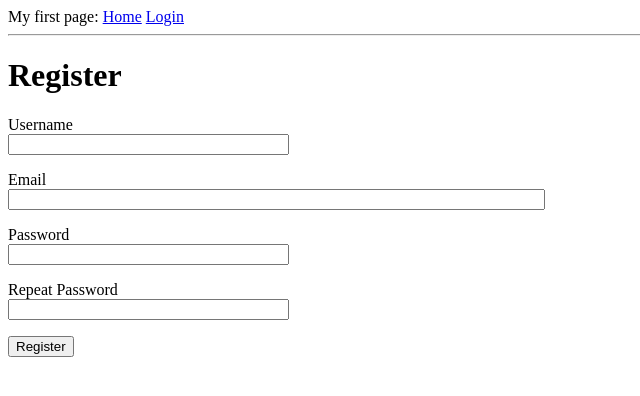
After one commit to IzabelaMamrot/flask_app, a Flask app: page /register in a window 1280 px wide. The commit adds this page. Shown: the top 396 px of the page, without its empty margins (0-640 px from the left). Run offline with Flask 2, Linux system fonts and the light colour scheme.

Commit message:
added register form

```diff
--- a/app/forms.py
+++ b/app/forms.py
@@ -1,9 +1,30 @@
 from flask_wtf import FlaskForm
 from wtforms import StringField, PasswordField, BooleanField, SubmitField
-from wtforms.validators import DataRequired
+from wtforms.validators import ValidationError, DataRequired, Email, EqualTo
+from app.models import User
 
 class LoginForm(FlaskForm):
     username = StringField('Username', validators=[DataRequired()]) #
     password = PasswordField('Password', validators=[DataRequired()])
     remember_me = BooleanField('Remember Me')
     submit = SubmitField('Sing In')
+
+class RegistrationForm(FlaskForm):
+    username = StringField('Username', validators=[DataRequired()])
+    email = StringField('Email', validators=[DataRequired(), Email()])
+    password = PasswordField('Password', validators=[DataRequired()])
+    password2 = PasswordField(
+        'Repeat Password', validators=[DataRequired(), EqualTo('password')])
+    submit = SubmitField('Register')
+
+    #sprawdzenie czy istatnie juz w bazie taki uzytkownik i email
+
+    def validate_username(self, username):
+        user = User.query.filter_by(username=username.data).first()
+        if user is not None:
+            raise ValidationError('Please use a different username.')
+
+    def validate_email(self, email):
+        user = User.query.filter_by(email=email.data).first()
+        if user is not None:
+            raise ValidationError('Please use a different email address.')
--- a/app/routes.py
+++ b/app/routes.py
@@ -1,15 +1,25 @@
-from flask import render_template, flash, redirect
-from flask_login import current_user, login_user, logout_user
-from app import app
-from app.forms import LoginForm
+from flask import render_template, flash, redirect, request
+from flask_login import current_user, login_user, logout_user, login_required
+from app import app, db
+from app.forms import LoginForm, RegistrationForm
 from app.models import User
+from werkzeug.urls import url_parse
 
 @app.route('/') #dokoratory tworzine miedzy URL a argumentem funkcji
 @app.route('/index')
+#@login_required
 def index():
-    user = {'username': 'Wojtasek '} #slownik- json
-
-    return render_template('index.html', title='First Page', user=user)
+    posts = [
+        {
+            'author': {'username': 'John'},
+            'body': 'Beautiful day in Portland!'
+        },
+        {
+            'author': {'username': 'Susan'},
+            'body': 'The Avengers movie was so cool!'
+        }
+    ]
+    return render_template('index.html', title='First Page', posts=posts)
     #''' bedzie zwocone wszytko co jest w '''
 #Mamy dwa dekoratory, oznacza to ze przegladarka zazada jeden z dwoch adresow URL, a flask wywola te funkcje i przekaze jej wartosc
 
@@ -26,7 +36,40 @@ def login():
             return redirect(url_for('login'))
         login_user(user, remember=form.remember_me.data)
         return redirect(url_for('index'))
+    if form.validate_on_submit():
+        user = User.query.filter_by(username=form.username.data).first()
+        if user is None or not user.check_password(form.password.data):
+            flash('Invalid username or password')
+            return redirect(url_for('login'))
+        login_user(user, remember=form.remember_me.data)
+        next_page = request.args.get('next')
+        if not next_page or url_parse(next_page).netloc != '':
+            next_page = url_for('index')
+        return redirect(next_page)
     return render_template('login.html', title='Sing In', form=form)
+#Jeśli adres URL logowania nie ma next argumentu, użytkownik jest
+# przekierowywany na stronę indeksu.
+#Jeśli adres URL logowania zawiera next argument, który jest ustawiony
+#na inna sciezke, wówczas
+# użytkownik jest przekierowywany do tego adresu URL.
+#Jeśli adres URL logowania zawiera next argument, który jest ustawiony
+#  na pełny adres URL, który zawiera nazwę domeny, wówczas użytkownik
+# jest przekierowywany na stronę indeksu.
+
+
+@app.route('/register', methods=['GET', 'POST'])
+def register():
+    if current_user.is_authenticated: #czy nie jest zalogowany
+        return redirect(url_for('index'))
+    form = RegistrationForm()
+    if form.validate_on_submit(): #obsluga formularza - tworzenie nowego uzytkownika
+        user = User(username=form.username.data, email=form.email.data)
+        user.set_password(form.password.data)
+        db.session.add(user)
+        db.session.commit()
+        flash('Congratulations, you are now a registered user!')
+        return redirect(url_for('login'))
+    return render_template('register.html', title='Register', form=form)
 
 
 @app.route('/logout')
--- a/app/templates/index.html
+++ b/app/templates/index.html
@@ -1,7 +1,7 @@
 {% extends "base.html" %}
 
 {% block content %}
-    <h1>Hi, {{ user.username }}</h1>
+    <h1>Hi, {{ current_user.username }}!</h1>
     {% for post in posts %}
     <div><p>{{ post.author.username }} says: <b>{{ post.body }}</b></p></div>
     {% endfor %}
--- a/app/templates/login.html
+++ b/app/templates/login.html
@@ -20,5 +20,6 @@
         </p>
         <p>{{ form.remember_me() }} {{ form.remember_me.label }}</p>
         <p>{{ form.submit() }}</p>
+        <p>New User? <a href="{{ url_for('register') }}">Click to Register!</a></p>
     </form>
 {% endblock %}
--- /dev/null
+++ b/app/templates/register.html
@@ -0,0 +1,37 @@
+{% extends "base.html" %}
+
+{% block content %}
+    <h1>Register</h1>
+    <form action="" method="post">
+        {{ form.hidden_tag() }}
+        <p>
+            {{ form.username.label }}<br>
+            {{ form.username(size=32) }}<br>
+            {% for error in form.username.errors %}
+            <span style="color: red;">[{{ error }}]</span>
+            {% endfor %}
+        </p>
+        <p>
+            {{ form.email.label }}<br>
+            {{ form.email(size=64) }}<br>
+            {% for error in form.email.errors %}
+            <span style="color: red;">[{{ error }}]</span>
+            {% endfor %}
+        </p>
+        <p>
+            {{ form.password.label }}<br>
+            {{ form.password(size=32) }}<br>
+            {% for error in form.password.errors %}
+            <span style="color: red;">[{{ error }}]</span>
+            {% endfor %}
+        </p>
+        <p>
+            {{ form.password2.label }}<br>
+            {{ form.password2(size=32) }}<br>
+            {% for error in form.password2.errors %}
+            <span style="color: red;">[{{ error }}]</span>
+            {% endfor %}
+        </p>
+        <p>{{ form.submit() }}</p>
+    </form>
+{% endblock %}
```
Also changed, not shown: app/models.py (+10 -2 lines), app.db.
